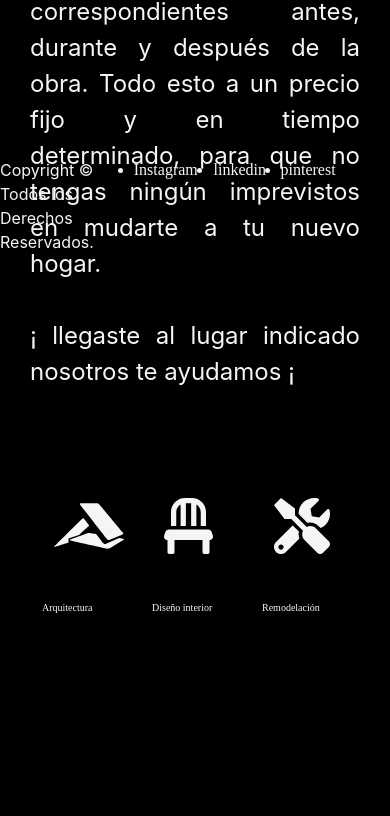
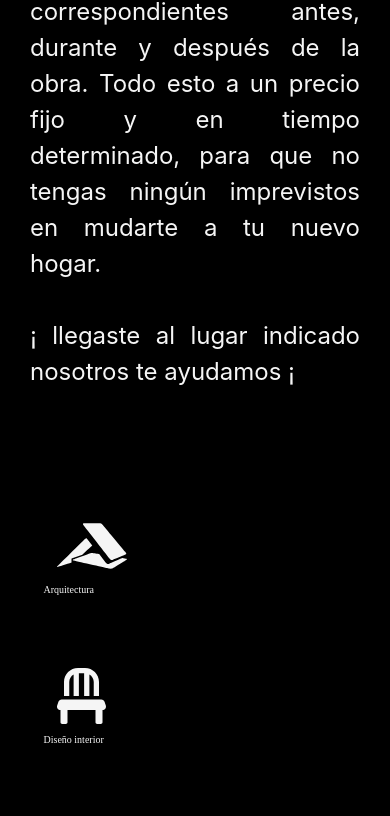
Before and after one commit to lalo256/laCuevaStudioReact, a React (Create React App) app: page /servicios in a window 390 px wide. Shown: the part 1146-1962 px from the top of the page. Before the commit the page ends 1760 px from the top, so only its background shows below. Built offline with nearby package versions, Linux system fonts and the light colour scheme.

Commit message:
fix servicios

```diff
--- a/src/component/ServiciosDesc.js
+++ b/src/component/ServiciosDesc.js
@@ -3,6 +3,7 @@ import './style/Servicios.css';
 import {faChair, faTools} from "@fortawesome/free-solid-svg-icons";
 import {FontAwesomeIcon} from "@fortawesome/react-fontawesome";
 import {faAccusoft} from "@fortawesome/free-brands-svg-icons";
+import FooterCompo from "./FooterCompo";
 
 export default function ServiciosDesc() {
     return (
@@ -30,7 +31,7 @@ export default function ServiciosDesc() {
                     </p>
                 </div>
                 <br/>
-                <div className="row container">
+                <div className="row container-fluid serviciosIconsDiv">
                     <div className="col-4">
                         <FontAwesomeIcon icon={faAccusoft} className="iconStyleService"/>
                         <h1 className="letra">Arquitectura</h1>
@@ -43,6 +44,10 @@ export default function ServiciosDesc() {
                         <FontAwesomeIcon icon={faTools} className="iconStyleService"/>
                         <h1 className="letra">Remodelación</h1>
                     </div>
+                    <div style={{padding: "40px"}}/>
+                    <div style={{bottom: "0", position: "relative",}}>
+                        <FooterCompo/>
+                    </div>
                 </div>
             </div>
         </React.Fragment>
--- a/src/component/style/Servicios.css
+++ b/src/component/style/Servicios.css
@@ -110,6 +110,9 @@ h1 {
         color: whitesmoke;
         font-size: 1rem;
     }
+    .serviciosIconsDiv{
+        display: inline;
+    }
 }
 
 @media screen and (max-width: 425px){
--- a/src/pages/Servicios.js
+++ b/src/pages/Servicios.js
@@ -1,11 +1,9 @@
 import React from "react";
 import ServiciosDesc from "../component/ServiciosDesc";
 import Navbar from "../component/Navbar";
-import FooterCompo from "../component/FooterCompo";
 import '../component/style/Servicios.css';
 
 export default class Servicios extends React.Component {
-
 
     render() {
         return (
@@ -14,9 +12,6 @@ export default class Servicios extends React.Component {
                 <div className="container-fluid">
                     <ServiciosDesc/>
                 </div>
-                <div className="divFootServicios">
-                    <FooterCompo/>
-                </div>
             </React.Fragment>
         );
     }
```
